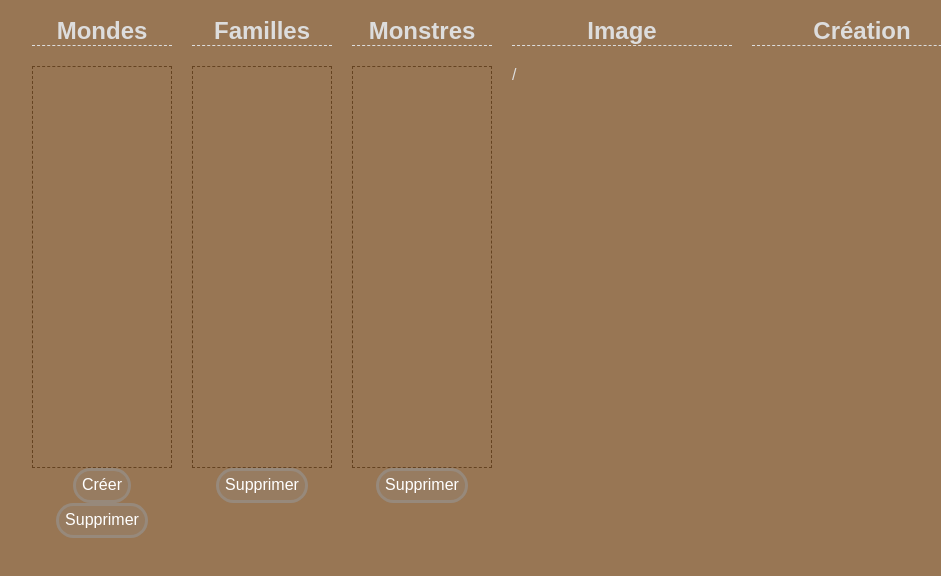
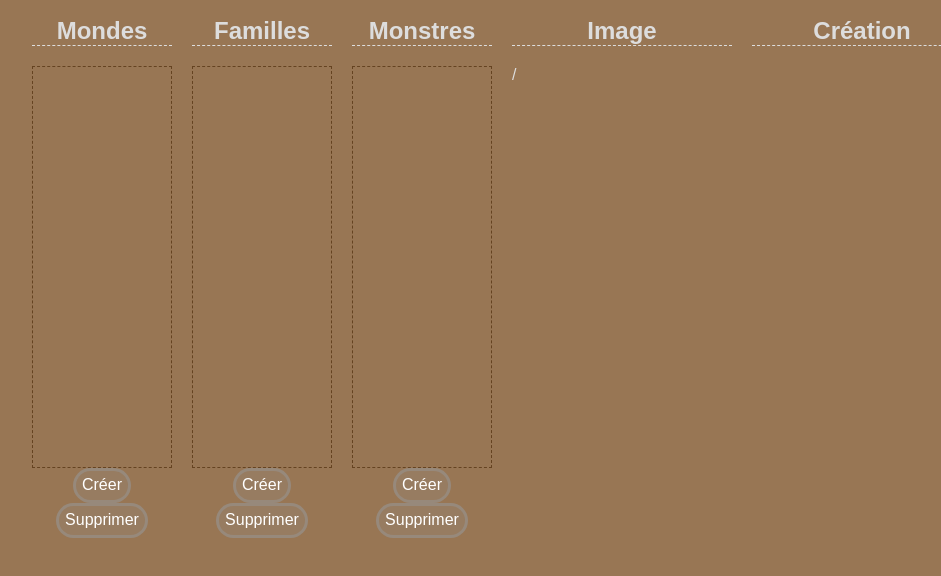
Before and after one commit to saschmitt/nodejs_pocket_monster, a website: page 60c_serv/html/index.html in a window 1280 px wide. Shown: the part 118-694 px from the top of the page, without its empty margins (138-1079 px from the left). Drawn offline with nearby package versions, Linux system fonts and the light colour scheme; no server answers.

Commit message:
Version 0.0.8

```diff
--- a/60c_serv/html/index.html
+++ b/60c_serv/html/index.html
@@ -36,7 +36,7 @@
 				</div>
 
 				<div class="boutons">
-					<!--<input type="button" id="creerFormFamille" value="Créer" />-->
+					<input type="button" id="creerFormFamille" value="Créer" />
 					<input type="button" id="supprimerFamille" value="Supprimer" />
 				</div>
 			</div>
@@ -47,7 +47,7 @@
 				</div>
 
 				<div class="boutons">
-					<!--<input type="button" id="creerFormMonstre" value="Créer" />-->
+					<input type="button" id="creerFormMonstre" value="Créer" />
 					<input type="button" id="supprimerMonstre" value="Supprimer" />
 				</div>
 			</div>
--- a/60c_serv/package.json
+++ b/60c_serv/package.json
@@ -2,7 +2,7 @@
 	"name":"nodejs_pocket_monster",
 	"author":"LeDucSAS",
 	"description":"Littleworlds,familiesandmonstersmanager.",
-	"version":"0.0.7",
+	"version":"0.0.8",
 	"dependencies":{
 		"colors":"0.6.x",
 		"formidable":"1.0.13",
```
